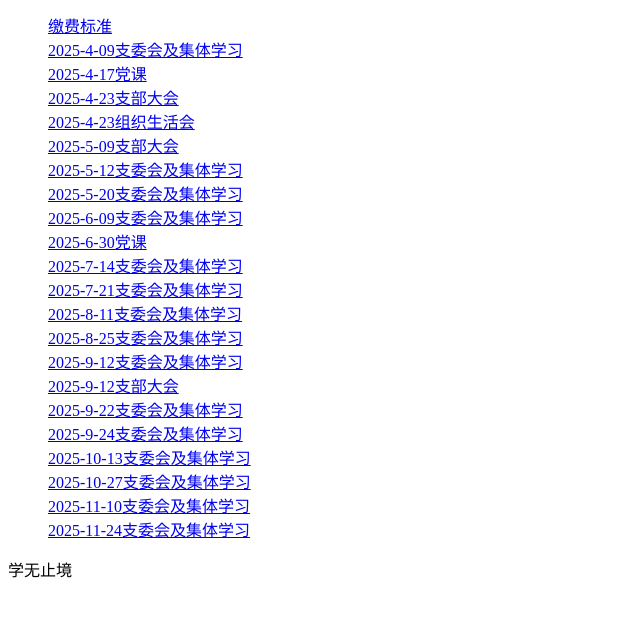
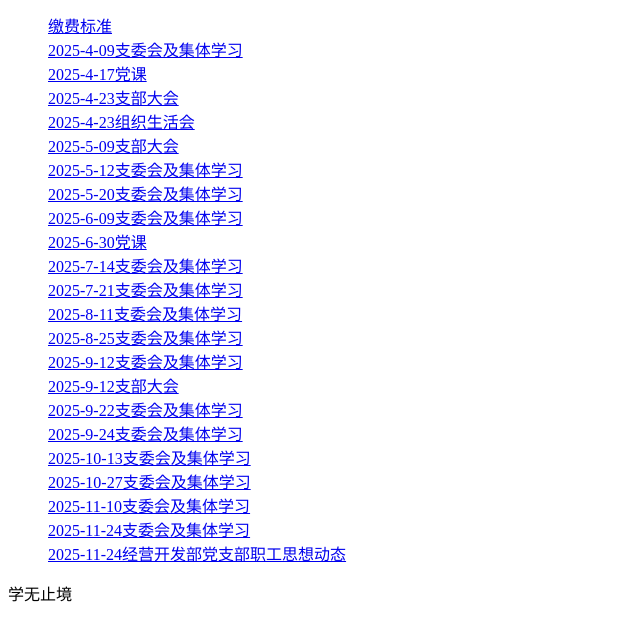
Before and after one commit to fangcs2014/fangcs2014.github.io, a plain HTML site: page index.html in a window 1280 px wide. Shown: the part 116-756 px from the top of the page, without its empty margins (0-640 px from the left). Drawn offline with Linux system fonts and the light colour scheme.

Commit message:
2025-11-24-8

```diff
--- a/index.html
+++ b/index.html
@@ -54,7 +54,7 @@
             <br>
             <a href="./2025-11-24支委会及集体学习.html">2025-11-24支委会及集体学习</a>
             <br>
-            <a href="./2025-11-24经营开发部党支部职工思想动态.md"></a>
+            <a href="./2025-11-24经营开发部党支部职工思想动态.md">2025-11-24经营开发部党支部职工思想动态</a>
 
 
 
```
Also changed, not shown: 1 other file.
